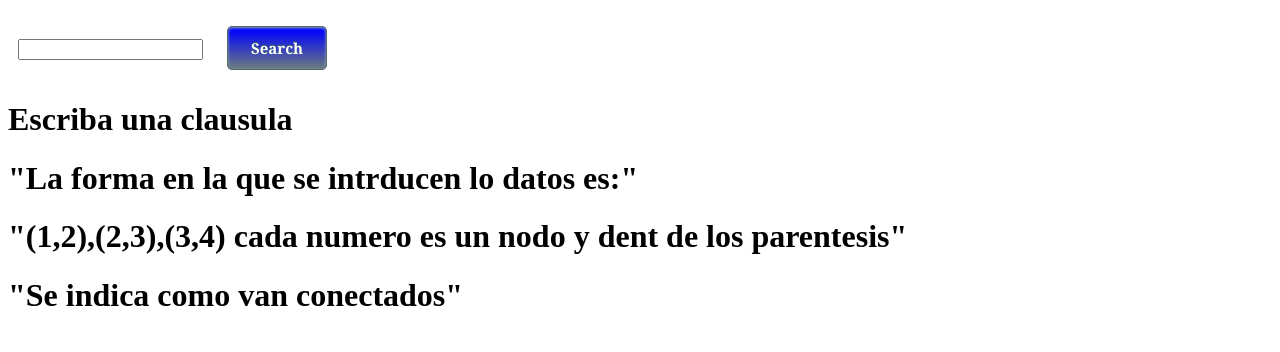
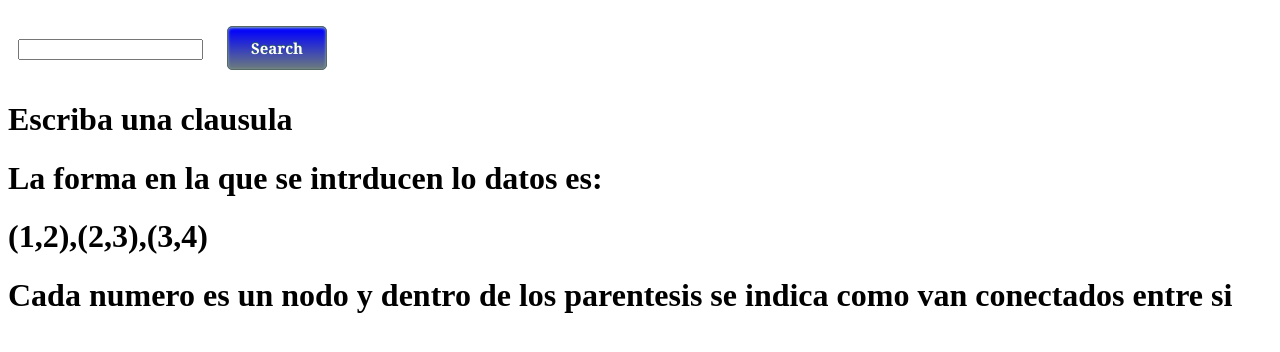
Before and after one commit to Amitkapadi/HamiltonianPath, a Flask app: page / in a window 1280 px wide. Shown: the top 352 px of the page. Run offline with Flask 2, Linux system fonts and the light colour scheme; some libraries are stand-ins or nearby versions.

Commit message:
Update index.html

```diff
--- a/templates/index.html
+++ b/templates/index.html
@@ -22,9 +22,9 @@
         </form>
         <h1>{{maxclique}}</h1>
         <h2>{{clausula}}</h2>
-        <h1>"La forma en la que se intrducen lo datos es:"</h1>
-        <h1>"(1,2),(2,3),(3,4) cada numero es un nodo y dent de los parentesis" </h1>
-        <h1>"Se indica como van conectados" </h1>
+        <h1>La forma en la que se intrducen lo datos es:</h1>
+        <h1>(1,2),(2,3),(3,4)</h1>
+        <h1>Cada numero es un nodo y dentro de los parentesis se indica como van conectados entre si </h1>
 
 
 </body>
```
